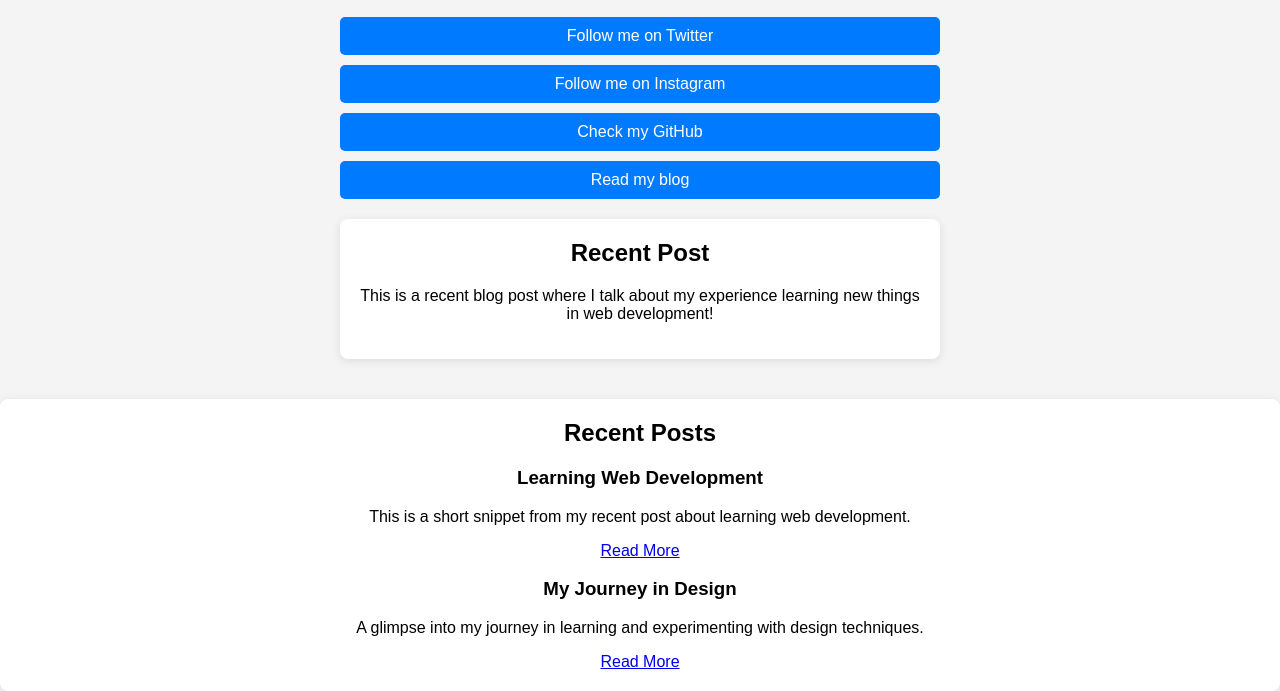
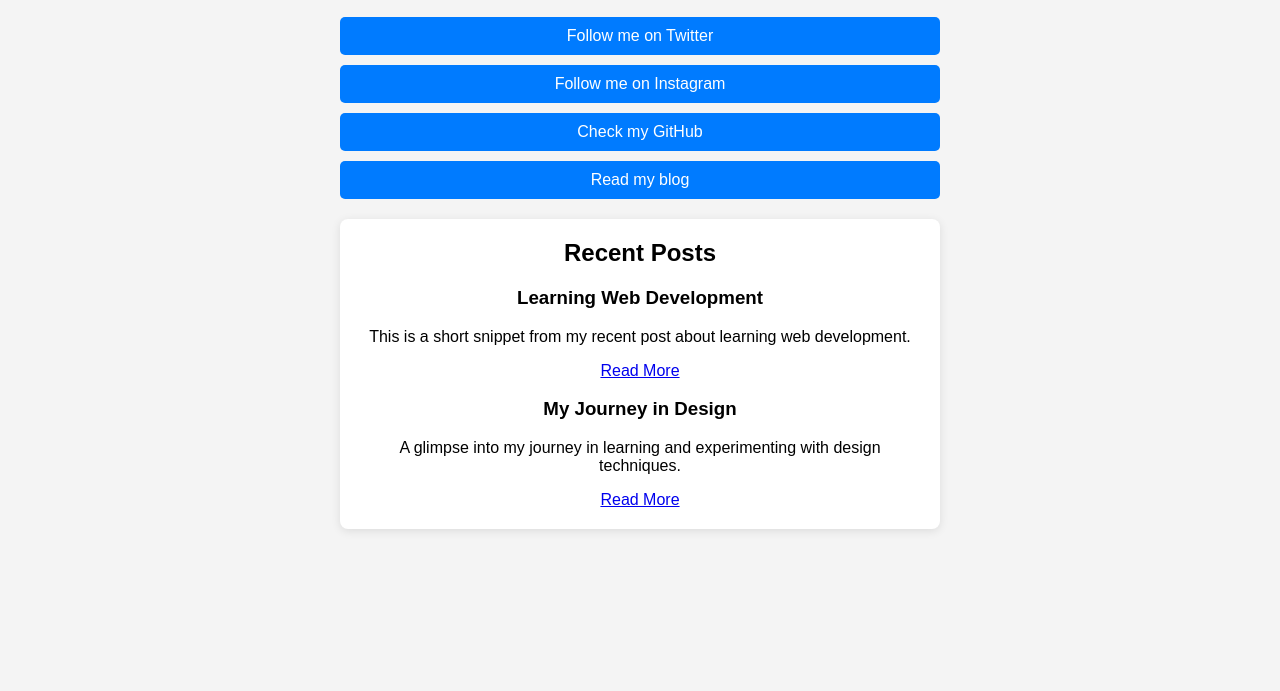
Before and after one commit to kmovies/test-blog, a plain HTML site: page index.html in a window 1280 px wide. Shown: the part 125-816 px from the top of the page. Drawn offline with Linux system fonts and the light colour scheme.

Commit message:
Update index.html

```diff
--- a/index.html
+++ b/index.html
@@ -73,15 +73,6 @@
     </div>
 
     <div class="blog-section">
-      <h2>Recent Post</h2>
-      <p>
-        This is a recent blog post where I talk about my experience learning new things in web development!
-      </p>
-    </div>
-  </div>
-</body>
-</html>
-<div class="blog-section">
   <h2>Recent Posts</h2>
   <div class="post">
     <h3>Learning Web Development</h3>
```
